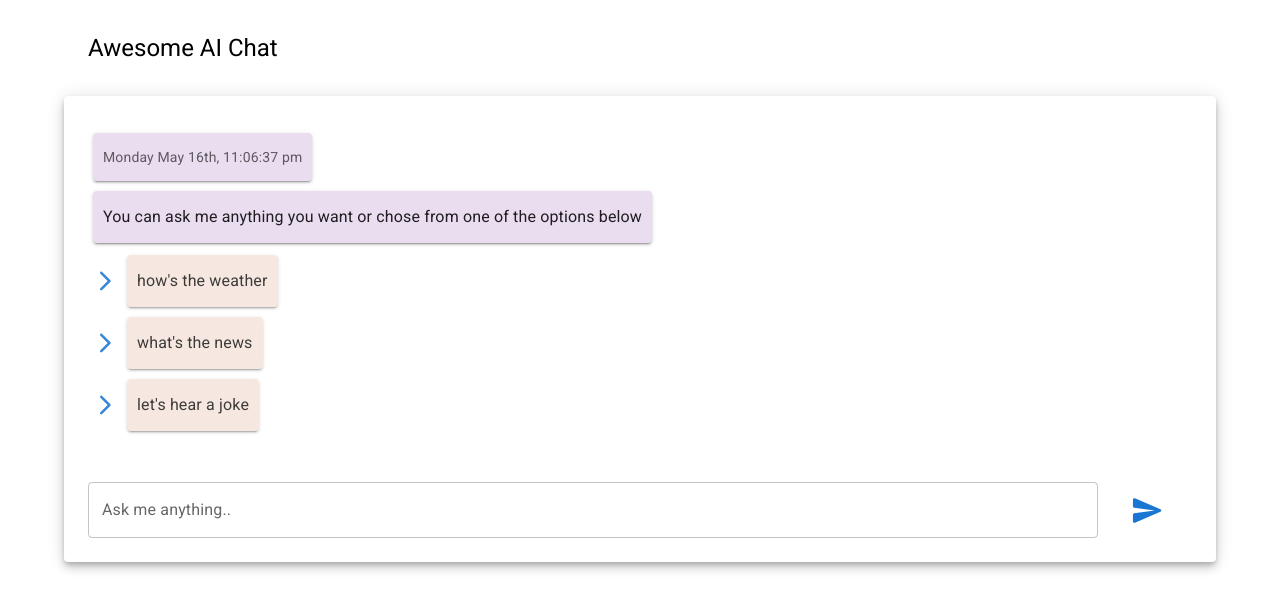
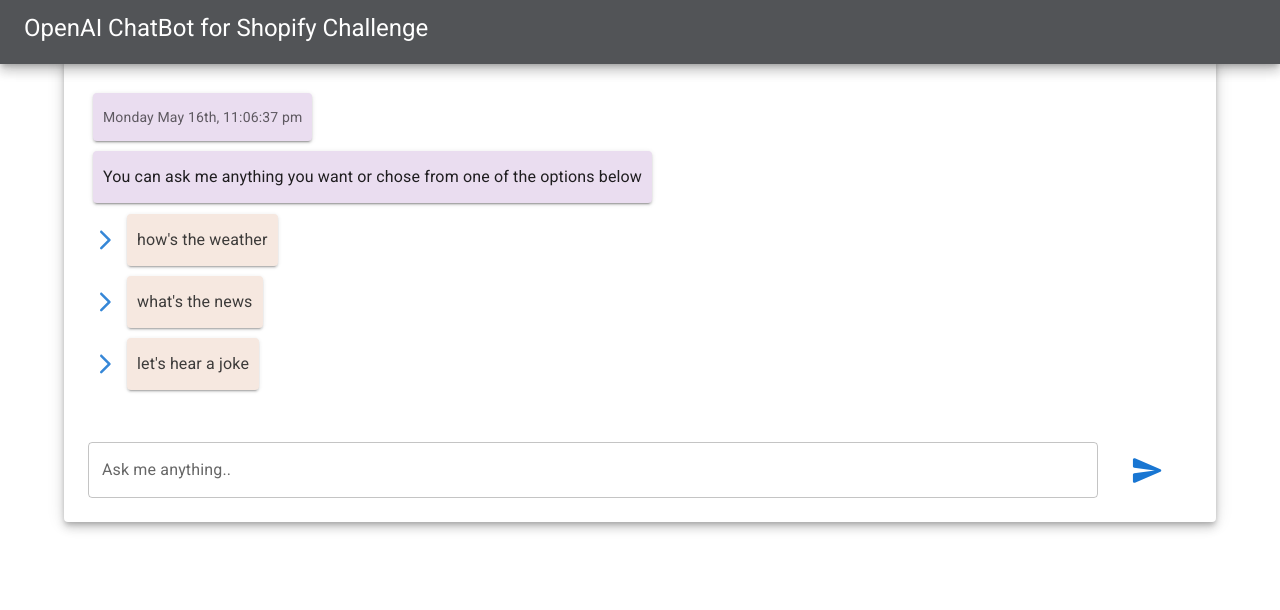
Before and after one commit to rome-777/brainBreakfast, a React app: page / in a window 1280 px wide. Shown: the top 610 px of the page. Built offline with nearby package versions, Linux system fonts and the light colour scheme; no server answers.

Commit message:
styled appbar

```diff
--- a/src/api/OpenAI.js
+++ b/src/api/OpenAI.js
@@ -20,8 +20,8 @@ export async function fetchOpenAiResponse(inputMessage) {
     try {
         const response = await openai.createCompletion(`${ENGINE}`, {
             prompt: inputMessage,
-            temperature: 0.8,
-            max_tokens: 100,
+            temperature: 0.7,
+            max_tokens: 256,
             top_p: 1,
             frequency_penalty: 0,
             presence_penalty: 0,
--- a/src/client/App.js
+++ b/src/client/App.js
@@ -1,11 +1,11 @@
 import React, { Fragment } from 'react';
-import { default as AppBar } from './components/AppBar';
+import { default as Bar } from './components/AppBar';
 import { default as ChatBox } from './components/ChatBox';
 
 export default function App() {
 	return (
 		<Fragment>
-            <AppBar/>
+            <Bar/>
 			<ChatBox/>
 		</Fragment>
 	);
--- a/src/client/components/AppBar.js
+++ b/src/client/components/AppBar.js
@@ -1,17 +1,24 @@
 
-import { Container, Box, Typography } from '@mui/material';
+import { Container, Box, Typography, AppBar, Toolbar, Divider } from '@mui/material';
 import React, { Fragment } from 'react';
 
-export default function AppBar() {
+export default function Bar() {
     return (
         <Fragment>
-            <Container>
-                <Box p={3}>
-                    <Typography variant="h5" gutterBottom>
-                        Awesome AI Chat
-                    </Typography>
-                </Box>
-            </Container>
+            <Box p={3} sx={{ flexGrow: 1 }} display='flex' alignItems='center'>
+                <AppBar
+                    elevation={7}
+                    sx={{
+                        backgroundColor: '#525457',
+                    }}
+                >
+                    <Toolbar>
+                        <Typography variant="h5" gutterBottom>
+                            OpenAI ChatBot for Shopify Challenge
+                        </Typography>
+                    </Toolbar>
+                </AppBar>
+            </Box>
         </Fragment>
     )
 }
--- a/src/client/components/ChatBox.js
+++ b/src/client/components/ChatBox.js
@@ -145,7 +145,7 @@ export default function ChatBox() {
                                     />
                                 </FormControl>
                             </Grid>
-                            <Grid id='button-send' xs={1} item>
+                            <Grid id='button-send' xs={1} item >
                                 <IconButton
                                     onClick={postUserMessage}
                                     aria-label='send'
```
